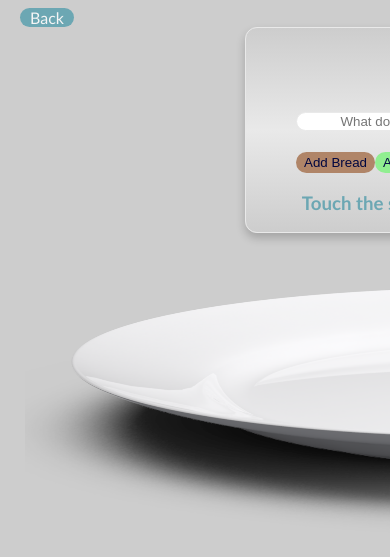
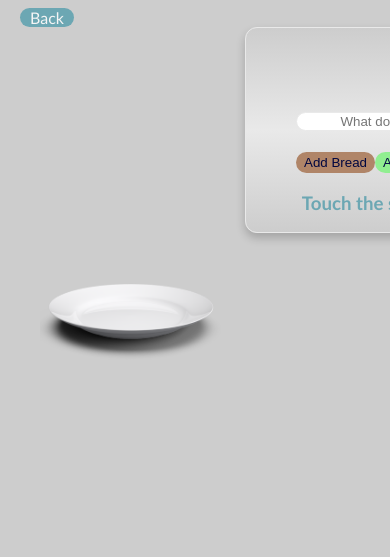
Before and after one commit to cjacobs27/gotscrapev2, a Django app: page /makesandwich/ in a window 390 px wide; the page is wider, and only the part inside the window is pictured. Shown: the top 557 px of that part. Run offline with Django 3.2, Linux system fonts and the light colour scheme.

Commit message:
Make plate.png responsive (makesandwich)

```diff
--- a/static/style.css
+++ b/static/style.css
@@ -151,9 +151,9 @@ a {
 }
 
 #plate {
-    margin-left: 5px;
-    width: 966px;
-    height: 250px;
+    margin-left: 20px;
+    max-width: 100%;
+    height: auto;
 }
 
 @keyframes moveInLeft {
```
